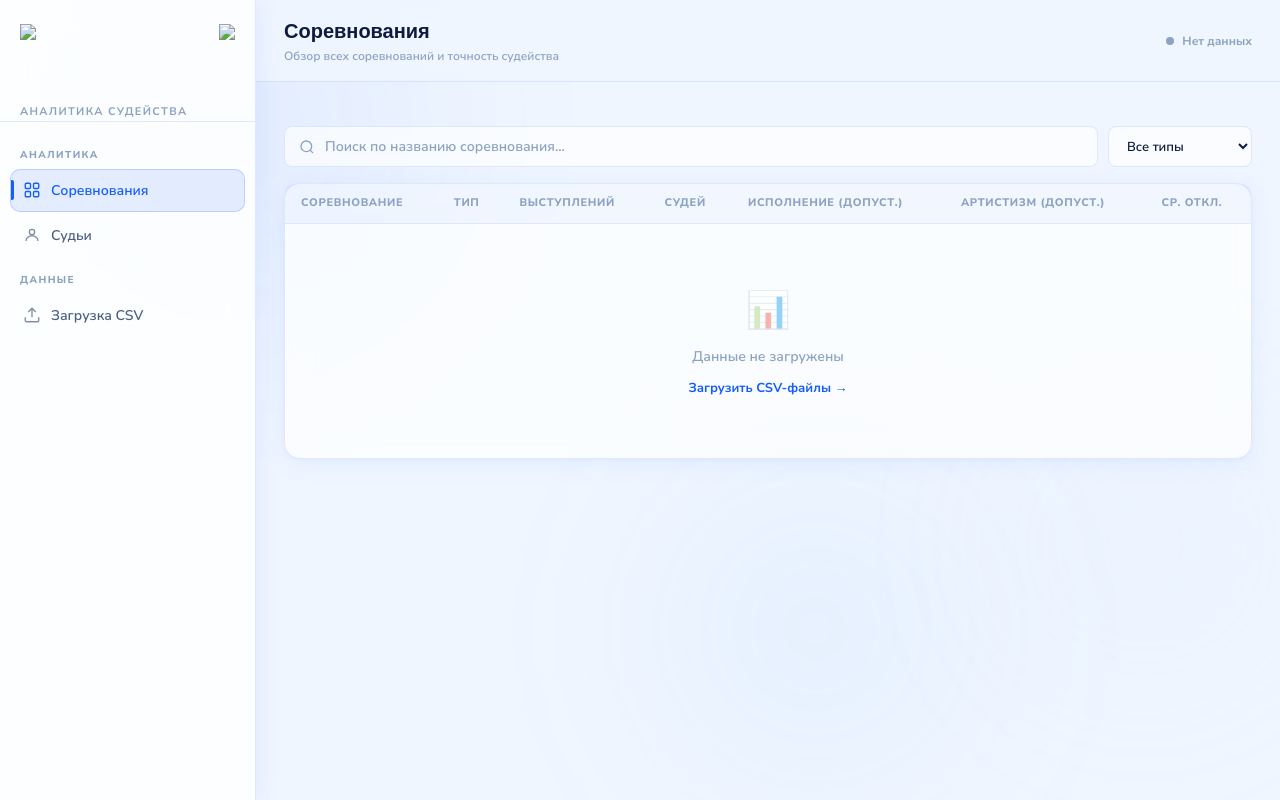
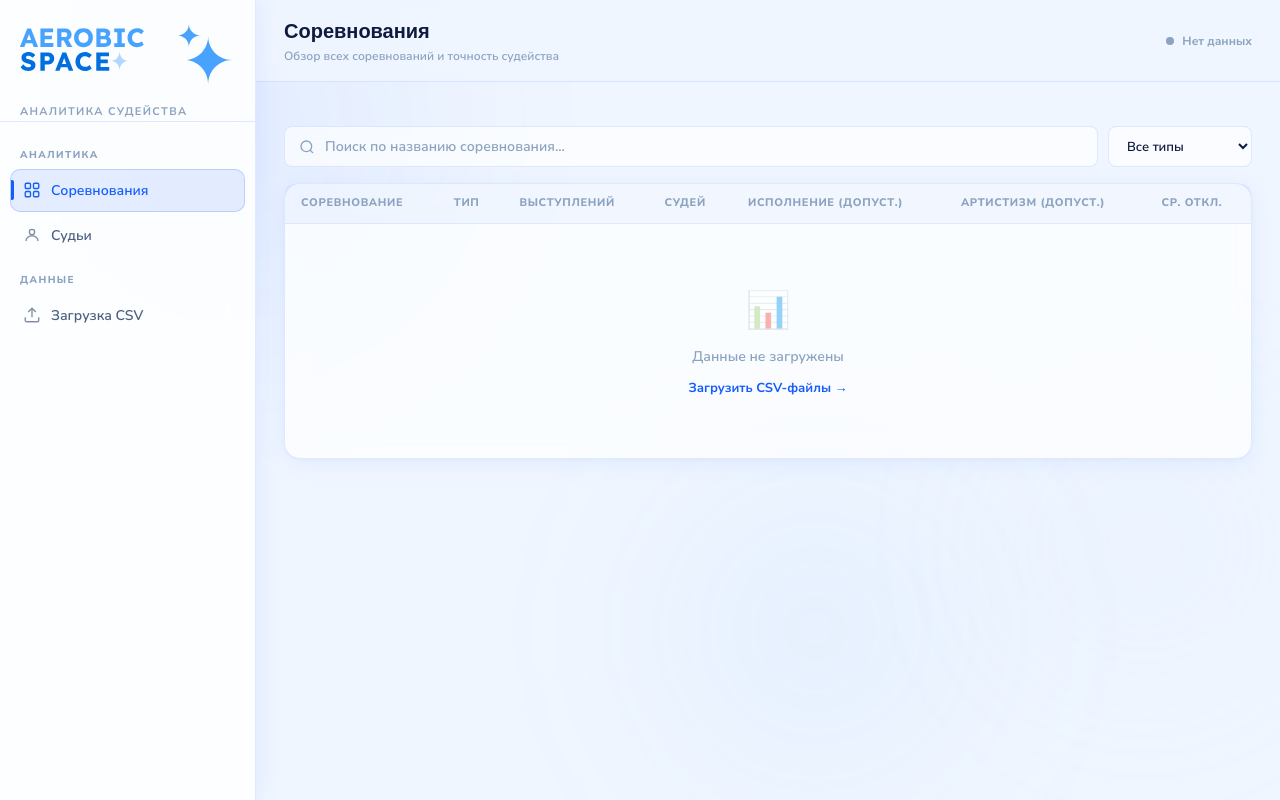
Before and after one commit to Spiderman122773/HackNetProject, a plain HTML site: page index.html in a window 1280 px wide. Drawn offline with nearby package versions, Linux system fonts and the light colour scheme; the site is published under a folder, as on GitHub Pages, so addresses that start at the root find nothing.

Commit message:
Update index.html

```diff
--- a/index.html
+++ b/index.html
@@ -28,8 +28,8 @@
   <div class="sidebar-logo">
 
     <div class="sidebar-logo1">
-      <img class="img-logo-max" src="/images/Лого.svg">
-      <img class="img-logo-min" src="/images/Лого миниатюра (голубой) (2).svg">
+      <img class="img-logo-max" src="images/Лого.svg">
+      <img class="img-logo-min" src="images/Лого миниатюра (голубой) (2).svg">
     </div>
 
     <div class="logo-tagline">Аналитика судейства</div>
```
